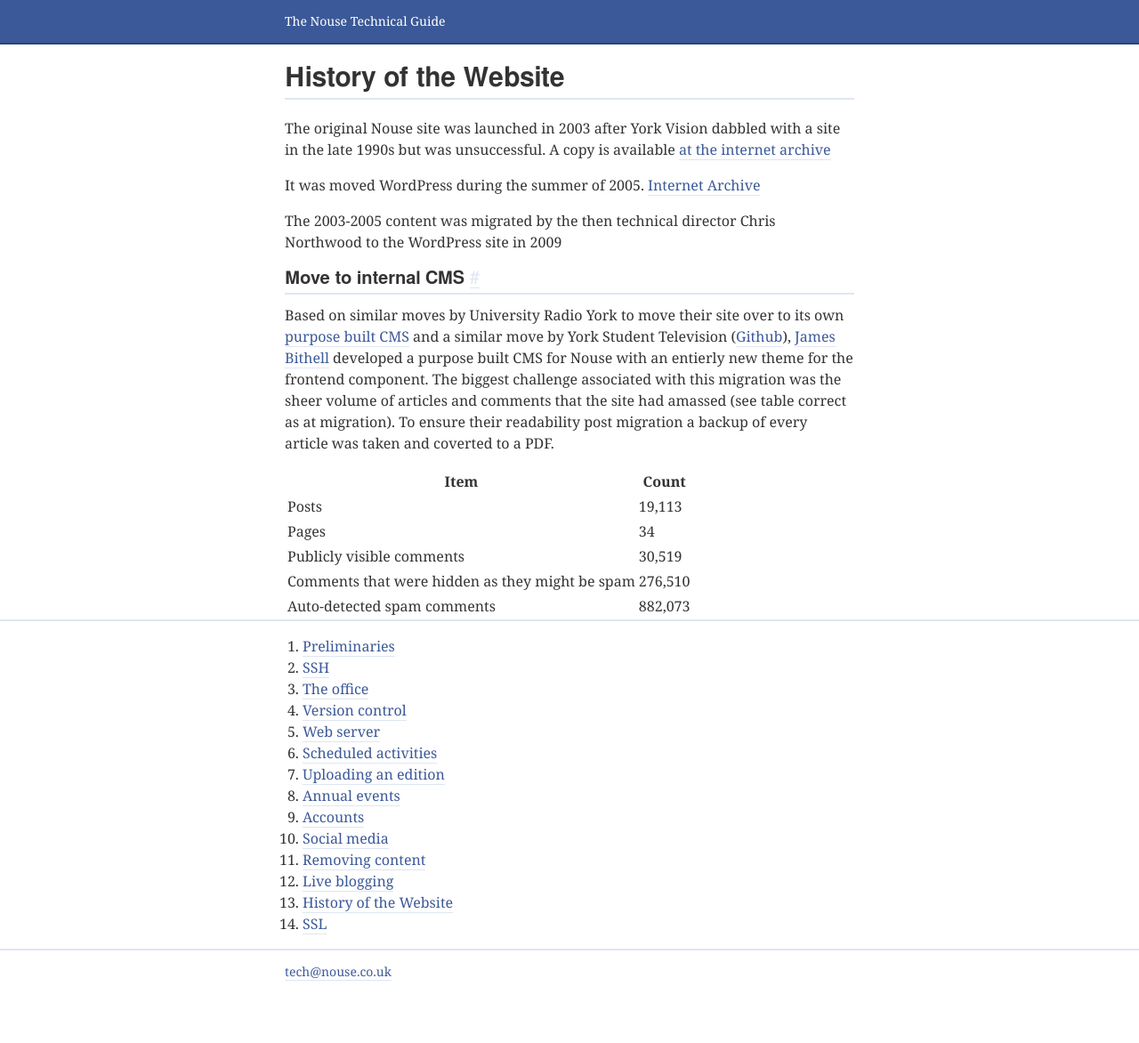
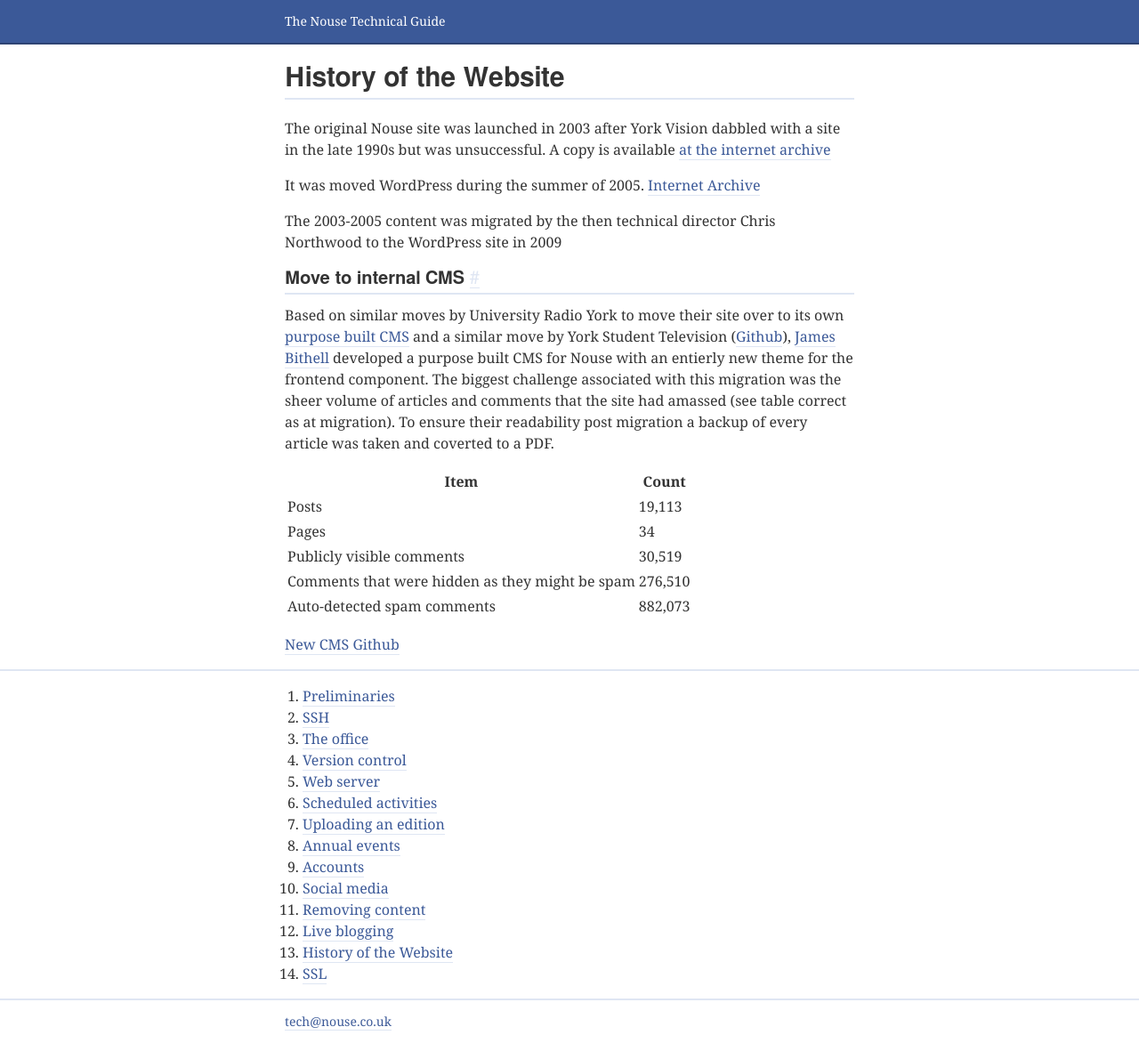
Before and after one commit to yorknouse/docs, a Jekyll site: the page built from pages/11-history.md, in a window 1280 px wide. Shown: the whole page at 89% size. Built offline with Jekyll 4.4.1, drawn with Linux system fonts in a browser that asks for light colours; before the commit the page ends 1116 px from its top, so only the background shows below that.

Commit message:
Add link to Github for CMS

```diff
--- a/pages/11-history.md
+++ b/pages/11-history.md
@@ -2,8 +2,6 @@
 title: History of the Website
 layout: page
 ---
-
-
 
 The original Nouse site was launched in 2003 after York Vision dabbled with a site in the late 1990s but was unsuccessful. A copy is available [at the internet archive](https://web.archive.org/web/20031128104148/http://www.nouse.co.uk:80/)
 
@@ -23,3 +21,5 @@ The biggest challenge associated with this migration was the sheer volume of art
 | Publicly visible comments | 30,519 |
 | Comments that were hidden as they might be spam | 276,510 |
 | Auto-detected spam comments | 882,073 |
+
+[New CMS Github](https://github.com/yorknouse/website)
```
